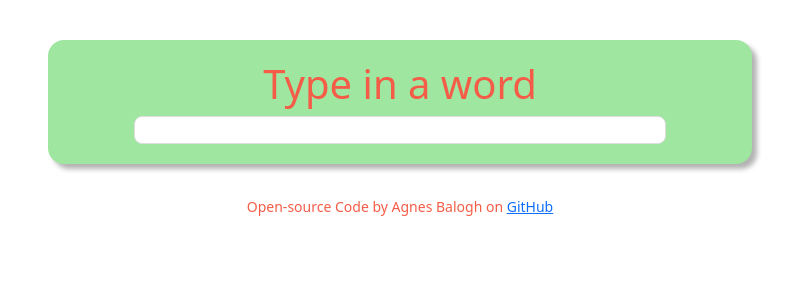
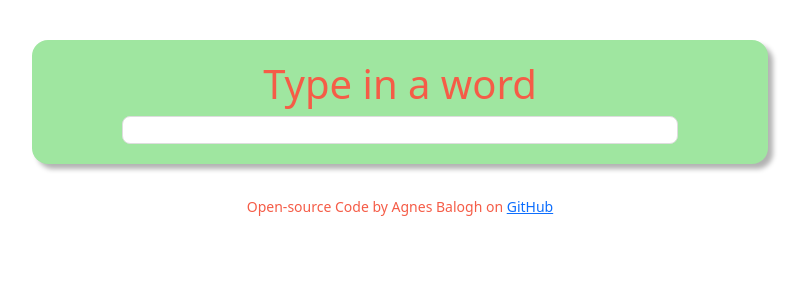
Before and after one commit to AgnesBalogh/dictionary-app, a React (Create React App) app: page / in a window 1280 px wide. Shown: the top 300 px of the page, without its empty margins (240-1046 px from the left). Built offline with nearby package versions, Linux system fonts and the light colour scheme.

Commit message:
Updated max-width

```diff
--- a/src/App.css
+++ b/src/App.css
@@ -1,5 +1,5 @@
 .container {
-  max-width: 60%;
+  max-width: 800px;
   border-radius: 10px;
   padding-top: 20px;
   color: #f55c47;
```
